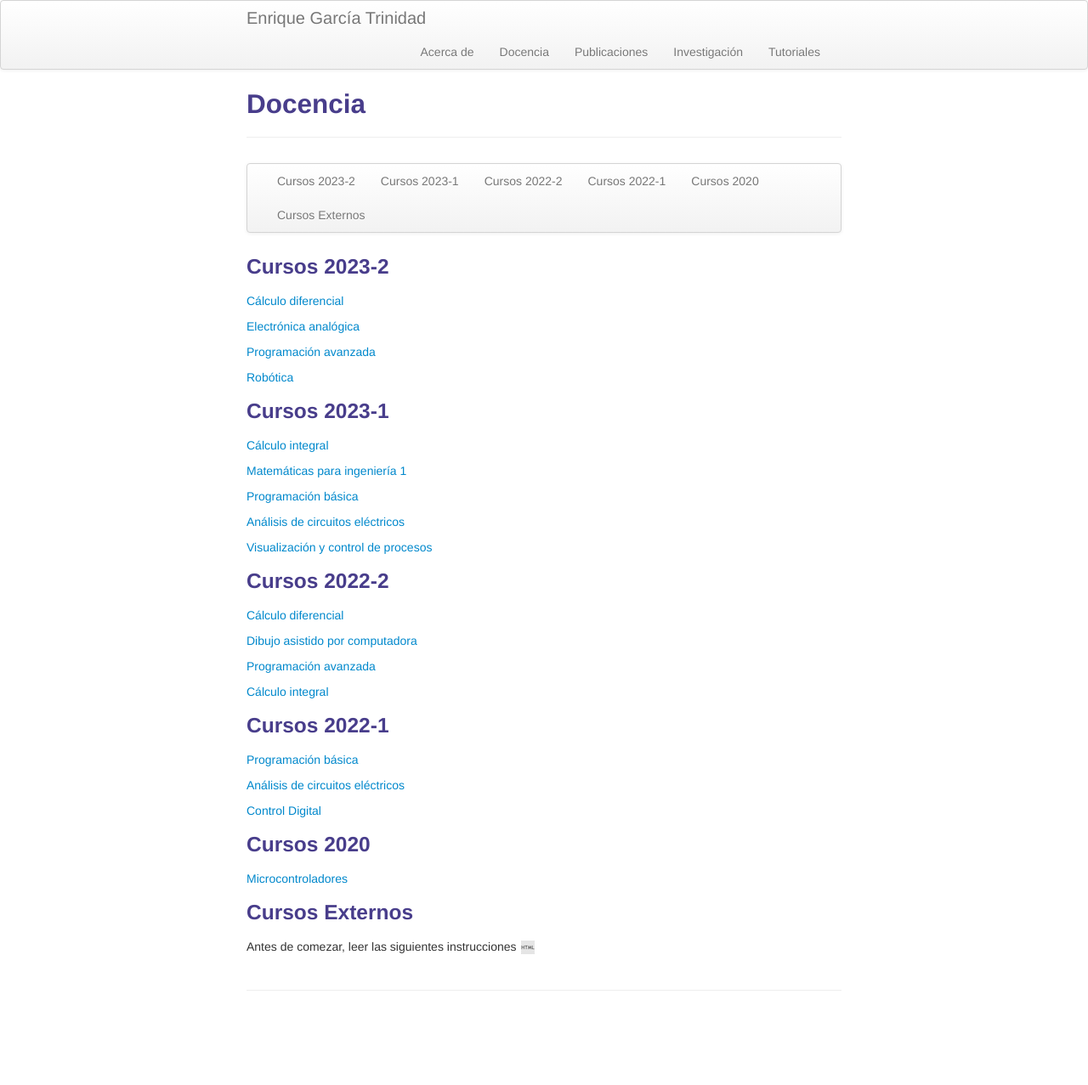
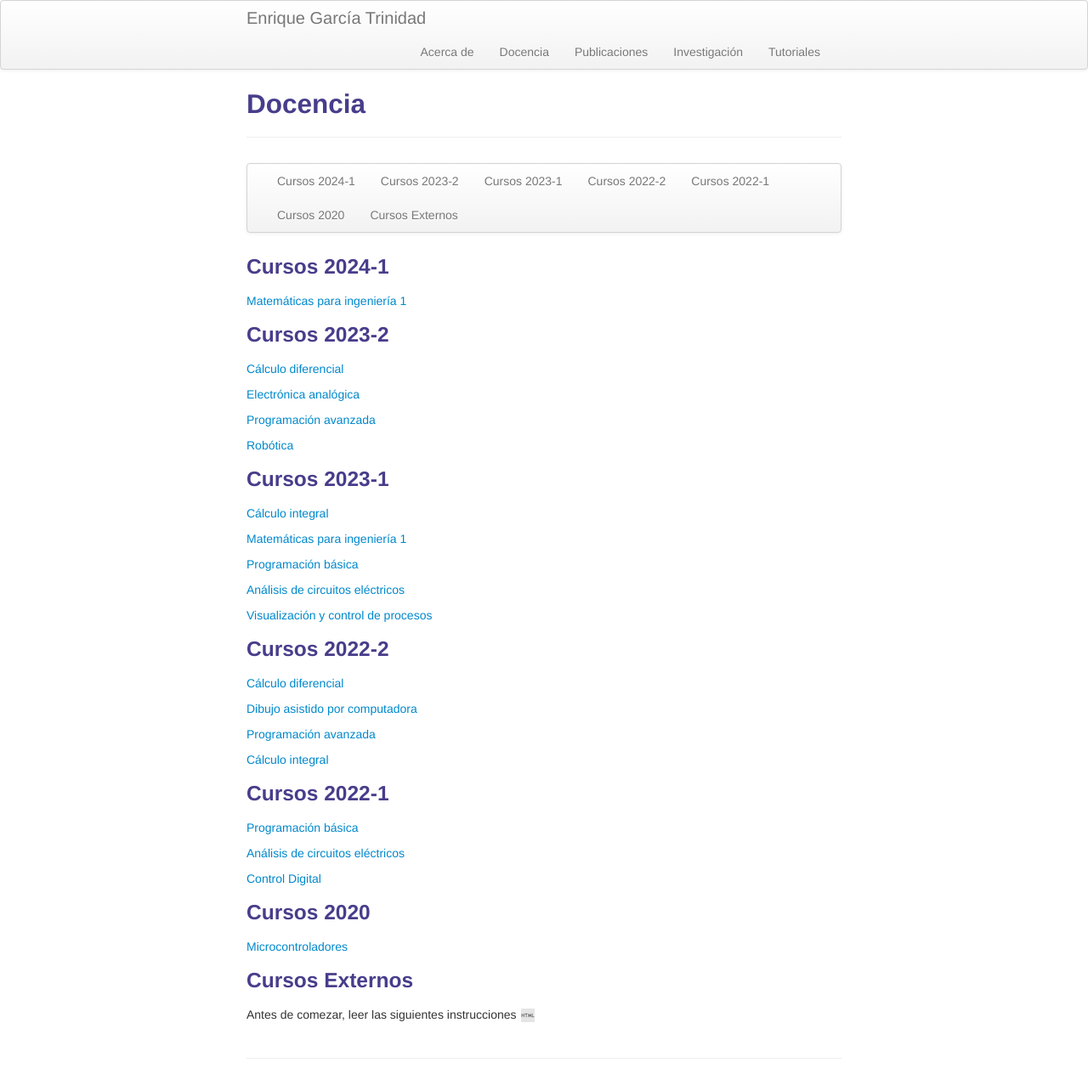
Before and after one commit to enriGarcia/enriGarcia.github.io, a Jekyll site: the page built from pages/teaching.md, in a window 1280 px wide. Shown: the whole page at 85% size. Built offline with Jekyll 4.4.1, drawn with Linux system fonts in a browser that asks for light colours; before the commit the page ends 1197 px from its top, so only the background shows below that.

Commit message:
docencia - mating1 update

```diff
--- a/pages/teaching.md
+++ b/pages/teaching.md
@@ -7,6 +7,7 @@ description: Asignaturas actuales
 <div class="navbar">
     <div class="navbar-inner">
         <ul class="nav">
+            <li><a href="#2024-1">Cursos 2024-1</a></li>
             <li><a href="#2023-2">Cursos 2023-2</a></li>
             <li><a href="#2023-1">Cursos 2023-1</a></li>
             <li><a href="#2022-2">Cursos 2022-2</a></li>
@@ -16,6 +17,10 @@ description: Asignaturas actuales
         </ul>
     </div>
 </div>
+
+### <a name="2024-1"></a>Cursos 2024-1
+
+[Matemáticas para ingeniería 1](https://enriquegarcia.xyz/pages/teaching/matIng1)
 
 ### <a name="2023-2"></a>Cursos 2023-2
 
```
Also changed, not shown: 1 other file.
